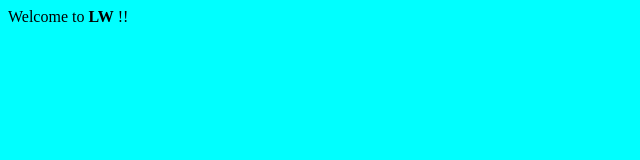
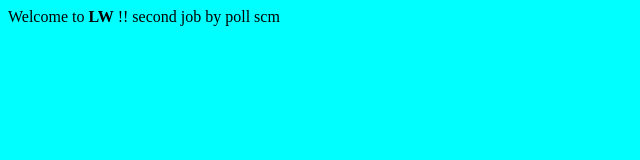
Before and after one commit to Sachin19191/jenkins_repo23, a plain HTML site: page index.html in a window 1280 px wide. Shown: the whole page, without its empty margins (0-640 px from the left). Drawn offline with Linux system fonts and the light colour scheme.

Commit message:
third commit

```diff
--- a/index.html
+++ b/index.html
@@ -1,3 +1,4 @@
 <body bgcolor='aqua'>
 Welcome to <b>LW</b> !!
+second job by poll scm
 </body>
```
